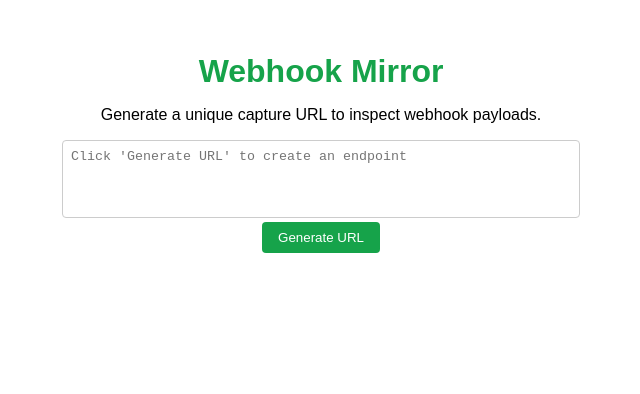
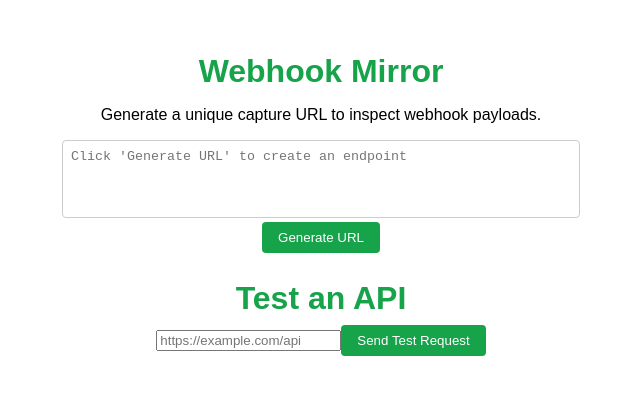
Before and after one commit to Ritwik-Shandilya/WebhookMirror, a React (Vite) app in the folder frontend/: page / in a window 1280 px wide. Shown: the top 394 px of the page, without its empty margins (319-959 px from the left). Built offline with nearby package versions, Linux system fonts and the light colour scheme.

Commit message:
feat: improve home page and docs

```diff
--- a/frontend/src/pages/Home.tsx
+++ b/frontend/src/pages/Home.tsx
@@ -1,10 +1,25 @@
-import React, { useState } from 'react';
+import React, { useState, useEffect } from 'react';
+
+interface Req {
+  id: number;
+  method: string;
+  headers: Record<string, string>;
+  body: string;
+  created_at: string;
+}
 
 const Home: React.FC = () => {
   const [loading, setLoading] = useState(false);
   const [endpointUrl, setEndpointUrl] = useState('');
+  const [captureUrl, setCaptureUrl] = useState('');
+  const [endpointId, setEndpointId] = useState<number | null>(null);
+  const [requests, setRequests] = useState<Req[]>([]);
+
   const [apiStatus, setApiStatus] = useState<string | null>(null);
   const [apiHeaders, setApiHeaders] = useState<Record<string, string> | null>(null);
+
+  const [testUrl, setTestUrl] = useState('');
+  const [testResult, setTestResult] = useState<{status: number; headers: Record<string,string>; body: string} | null>(null);
 
   const createEndpoint = async () => {
     setLoading(true);
@@ -13,7 +28,9 @@ const Home: React.FC = () => {
     try {
       const res = await fetch('/api/endpoints', { method: 'POST' });
       const data = await res.json();
-      setEndpointUrl(`${window.location.origin}/${data.uuid}`);
+      setCaptureUrl(`${window.location.origin}/${data.uuid}`);
+      setEndpointUrl(`${window.location.origin}/endpoint/${data.uuid}`);
+      setEndpointId(data.id);
       setApiStatus(`Success: ${res.status}`);
       const headersObj: Record<string, string> = {};
       res.headers.forEach((v, k) => {
@@ -27,6 +44,34 @@ const Home: React.FC = () => {
     }
   };
 
+  const loadRequests = async () => {
+    if (!endpointId) return;
+    const res = await fetch(`/api/endpoints/${endpointId}/requests`);
+    const data = await res.json();
+    setRequests(data);
+  };
+
+  useEffect(() => {
+    if (endpointId) {
+      loadRequests();
+    }
+  }, [endpointId]);
+
+  const testApi = async () => {
+    if (!testUrl) return;
+    try {
+      const res = await fetch(testUrl);
+      const body = await res.text();
+      const headersObj: Record<string, string> = {};
+      res.headers.forEach((v, k) => {
+        headersObj[k] = v;
+      });
+      setTestResult({ status: res.status, headers: headersObj, body });
+    } catch (err) {
+      setTestResult({ status: 0, headers: {}, body: 'Request failed' });
+    }
+  };
+
   return (
     <div className="container">
       <h1 className="header">Webhook Mirror</h1>
@@ -34,7 +79,7 @@ const Home: React.FC = () => {
       <textarea
         className="url-box"
         readOnly
-        value={endpointUrl}
+        value={captureUrl}
         placeholder="Click 'Generate URL' to create an endpoint"
       />
       {endpointUrl && (
@@ -55,6 +100,41 @@ const Home: React.FC = () => {
           )}
         </div>
       )}
+      {endpointId && (
+        <div className="requests">
+          <h2 className="header">Requests</h2>
+          <button onClick={loadRequests} className="btn mb-2">Refresh</button>
+          {requests.length === 0 ? (
+            <p>No requests yet.</p>
+          ) : (
+            <ul className="space-y-2">
+              {requests.map(r => (
+                <li key={r.id} className="border rounded p-2 text-sm font-mono">
+                  {r.method} - {r.created_at}
+                </li>
+              ))}
+            </ul>
+          )}
+        </div>
+      )}
+      <div className="api-test mt-4">
+        <h2 className="header">Test an API</h2>
+        <input
+          className="url-box"
+          type="text"
+          value={testUrl}
+          onChange={e => setTestUrl(e.target.value)}
+          placeholder="https://example.com/api"
+        />
+        <button onClick={testApi} className="btn mt-2">Send Test Request</button>
+        {testResult && (
+          <div className="status mt-2">
+            <p>Status: {testResult.status}</p>
+            <pre className="headers">{JSON.stringify(testResult.headers, null, 2)}</pre>
+            <pre className="headers">{testResult.body}</pre>
+          </div>
+        )}
+      </div>
     </div>
   );
 };
```
Also changed, not shown: 1 other file (tests, documents, lock files or other folders).
